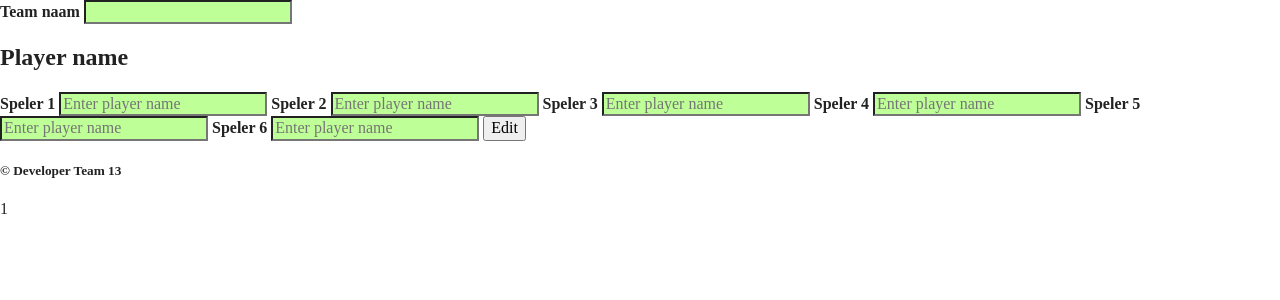
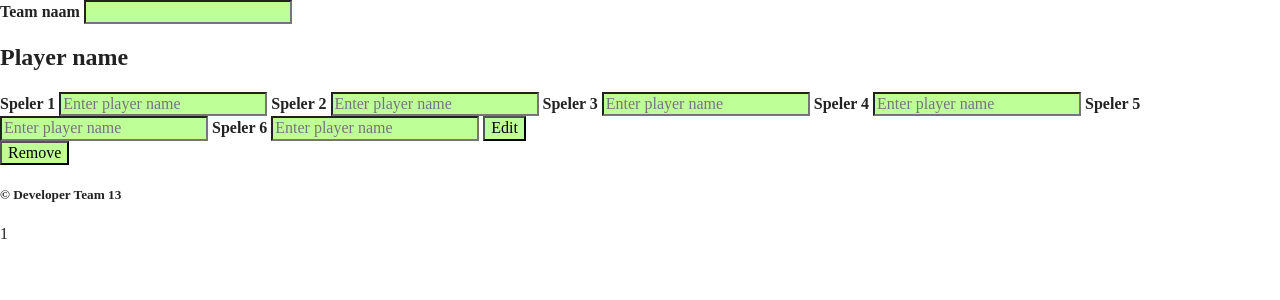
Before and after one commit to periode-3-project-fifa/PHP, a PHP site: page /PHP/admindetail.php?id=1 in a window 1280 px wide. Shown: the top 300 px of the page. Run offline with PHP 8.4, Linux system fonts and the light colour scheme; data that the repository does not hold is empty; some libraries are stand-ins or nearby versions.

Commit message:
admin page busy

```diff
--- a/PHP/admindetail.php
+++ b/PHP/admindetail.php
@@ -18,8 +18,7 @@ $prepare-> execute([
 $team = $prepare->fetch(PDO::FETCH_ASSOC);
 
 ?>
-<form action="" method="post">
-    <input type="hidden" name="type" value="edit">
+<form action="loginController.php?id=<?=$id?>" method="post">
     <div class="container-2">
         <label for="team"><b class="register-team">Team naam</b></label>
         <input type="text" value="<?=$team['name']?>">
@@ -42,8 +41,14 @@ $team = $prepare->fetch(PDO::FETCH_ASSOC);
         <label for="player"><b class="register-player">Speler 6</b></label>
         <input type="text" placeholder="Enter player name">
 
-        <button class= "editBtn" type="submit" value="Edit">Edit</button>
+        <input type="hidden" name="type" value="remove">
+        <input class="editBtn" type="submit" value="Edit">
+
     </div>
 </form>
+    <form action="loginController.php?id=>?<?=$id?>">
+        <input type="hidden" name="type" value="delete">
+        <input type="submit" class="removeBtn" value="Remove">
+    </form>
 
 <?= require 'footer.php';
```
Also changed, not shown: PHP/loginController.php (+15 -2 lines).
